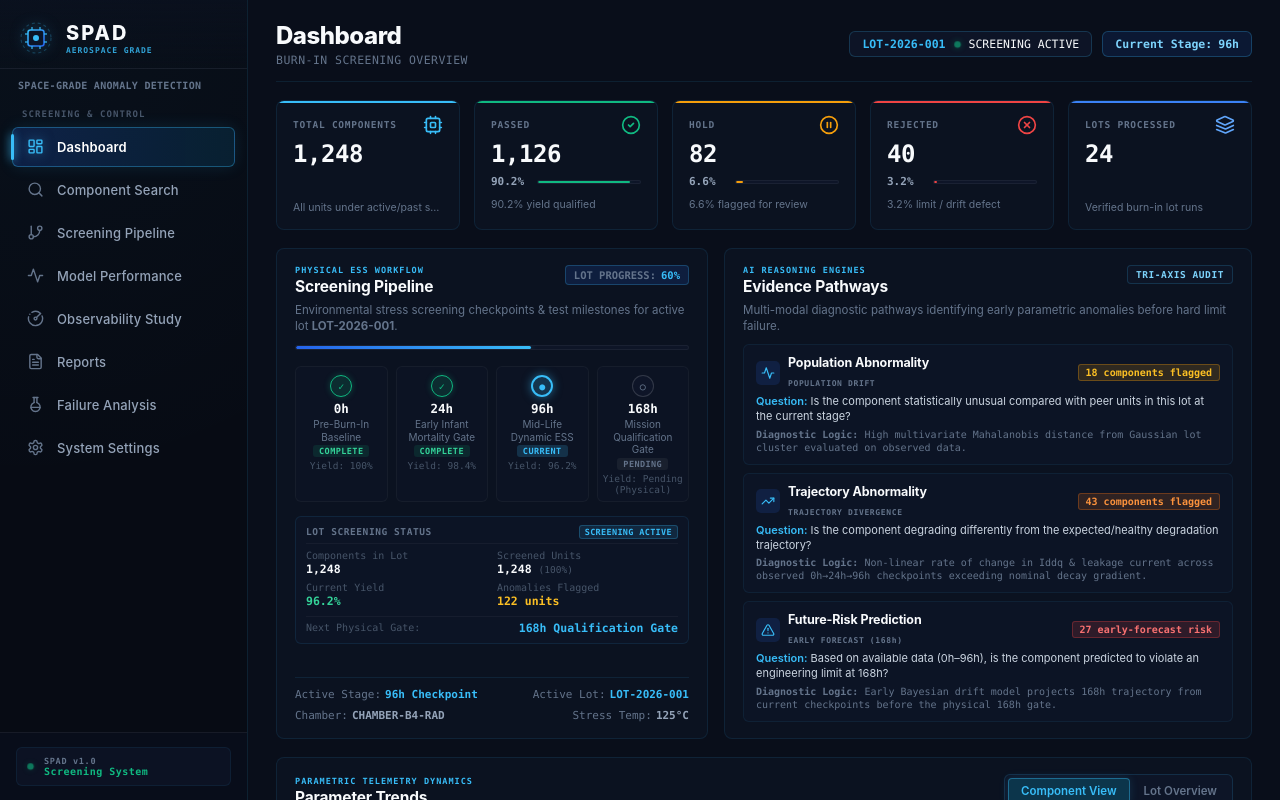
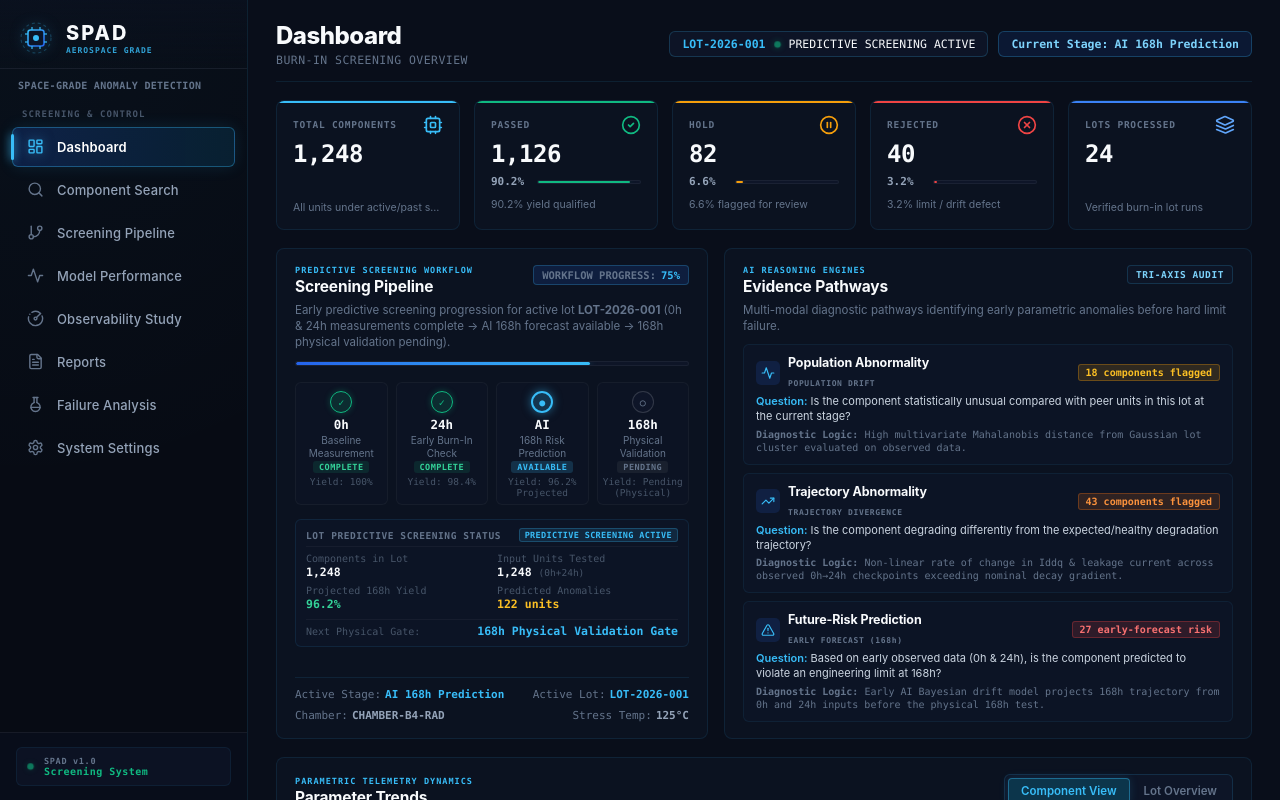
Before and after one commit to mohith-reddy18/SIH26-SPAD, a React (Vite) app: page / in a window 1280 px wide. Shown: the top 800 px of the page. Built offline with nearby package versions, Linux system fonts and the light colour scheme.

Commit message:
remodeling screening pipeline

```diff
--- a/src/components/dashboard/ScreeningPipeline.jsx
+++ b/src/components/dashboard/ScreeningPipeline.jsx
@@ -10,18 +10,18 @@ export default function ScreeningPipeline({
       {/* 1. Card Header */}
       <div className="spad-card-header">
         <div className="spad-card-title-group">
-          <span className="spad-card-section-label">PHYSICAL ESS WORKFLOW</span>
+          <span className="spad-card-section-label">PREDICTIVE SCREENING WORKFLOW</span>
           <h2 className="spad-card-title">Screening Pipeline</h2>
         </div>
         <div className="spad-progress-pill">
-          <span className="spad-progress-label">LOT PROGRESS:</span>
+          <span className="spad-progress-label">WORKFLOW PROGRESS:</span>
           <span className="spad-progress-val">{context.currentProgressPercent}%</span>
         </div>
       </div>
 
       {/* 2. Description */}
       <p className="spad-card-desc">
-        Environmental stress screening checkpoints &amp; test milestones for active lot <strong>{context.lotId}</strong>.
+        Early predictive screening progression for active lot <strong>{context.lotId}</strong> (0h &amp; 24h measurements complete &rarr; AI 168h forecast available &rarr; 168h physical validation pending).
       </p>
 
       {/* 3. Progress Bar Gauge */}
@@ -37,24 +37,24 @@ export default function ScreeningPipeline({
         />
       </div>
 
-      {/* 4. Horizontal 4-Stage Timeline */}
+      {/* 4. Horizontal 4-Stage Timeline (Inputs -> AI Prediction -> Physical Validation) */}
       <div className="spad-timeline-container">
         {stages.map((stage) => {
           const isComplete = stage.status === 'complete';
-          const isCurrent = stage.status === 'current';
+          const isAvailable = stage.status === 'available' || stage.status === 'current';
 
           let statusClass = 'stage-pending';
           let statusSymbol = '○';
-          let statusText = 'Pending';
+          let statusText = stage.badge || 'Pending';
 
           if (isComplete) {
             statusClass = 'stage-complete';
             statusSymbol = '✓';
-            statusText = 'Complete';
-          } else if (isCurrent) {
-            statusClass = 'stage-current';
+            statusText = stage.badge || 'Complete';
+          } else if (isAvailable) {
+            statusClass = 'stage-available';
             statusSymbol = '●';
-            statusText = 'Current';
+            statusText = stage.badge || 'Available';
           }
 
           return (
@@ -73,11 +73,11 @@ export default function ScreeningPipeline({
         })}
       </div>
 
-      {/* 5. Lot Screening Status (Meaningful Lot-Level Metrics) */}
+      {/* 5. Lot Screening Status (Meaningful Lot-Level Predictive Metrics) */}
       <div className="spad-lot-status-box">
         <div className="spad-lot-status-header">
-          <span className="spad-lot-status-title">LOT SCREENING STATUS</span>
-          <span className="spad-lot-status-badge">{context.lotStatus || 'SCREENING ACTIVE'}</span>
+          <span className="spad-lot-status-title">LOT PREDICTIVE SCREENING STATUS</span>
+          <span className="spad-lot-status-badge">{context.lotStatus || 'PREDICTIVE SCREENING ACTIVE'}</span>
         </div>
         <div className="spad-lot-status-grid">
           <div className="spad-lot-stat-item">
@@ -85,20 +85,20 @@ export default function ScreeningPipeline({
             <span className="spad-lot-stat-v">{context.totalUnits ? context.totalUnits.toLocaleString() : '1,248'}</span>
           </div>
           <div className="spad-lot-stat-item">
-            <span className="spad-lot-stat-k">Screened Units</span>
-            <span className="spad-lot-stat-v">{context.screenedUnits ? context.screenedUnits.toLocaleString() : '1,248'} <span className="spad-lot-stat-sub">(100%)</span></span>
+            <span className="spad-lot-stat-k">Input Units Tested</span>
+            <span className="spad-lot-stat-v">{context.screenedUnits ? context.screenedUnits.toLocaleString() : '1,248'} <span className="spad-lot-stat-sub">(0h+24h)</span></span>
           </div>
           <div className="spad-lot-stat-item">
-            <span className="spad-lot-stat-k">Current Yield</span>
+            <span className="spad-lot-stat-k">Projected 168h Yield</span>
             <span className="spad-lot-stat-v status-yield">{context.currentYield || '96.2%'}</span>
           </div>
           <div className="spad-lot-stat-item">
-            <span className="spad-lot-stat-k">Anomalies Flagged</span>
+            <span className="spad-lot-stat-k">Predicted Anomalies</span>
             <span className="spad-lot-stat-v status-anom">{context.anomaliesDetected || '122'} units</span>
           </div>
           <div className="spad-lot-stat-item spad-lot-stat-span">
             <span className="spad-lot-stat-k">Next Physical Gate:</span>
-            <span className="spad-lot-stat-v highlight">{context.nextGate || '168h Qualification Gate'}</span>
+            <span className="spad-lot-stat-v highlight">{context.nextGate || '168h Physical Validation Gate'}</span>
           </div>
         </div>
       </div>
@@ -107,7 +107,7 @@ export default function ScreeningPipeline({
       <div className="spad-pipeline-meta">
         <div className="spad-meta-item">
           <span className="spad-meta-k">Active Stage:</span>
-          <span className="spad-meta-v highlight">{context.currentStage} Checkpoint</span>
+          <span className="spad-meta-v highlight">{context.currentStage}</span>
         </div>
         <div className="spad-meta-item">
           <span className="spad-meta-k">Active Lot:</span>
--- a/src/data/mockData.js
+++ b/src/data/mockData.js
@@ -6,9 +6,9 @@
 // 1. Active Screening Lot Context
 export const mockScreeningContext = {
   lotId: 'LOT-2026-001',
-  lotStatus: 'SCREENING ACTIVE',
-  currentStage: '96h',
-  currentProgressPercent: 60,
+  lotStatus: 'PREDICTIVE SCREENING ACTIVE',
+  currentStage: 'AI 168h Prediction',
+  currentProgressPercent: 75,
   startTime: '2026-09-12T08:00:00Z',
   temperature: '125°C',
   chamberId: 'CHAMBER-B4-RAD',
@@ -17,7 +17,7 @@ export const mockScreeningContext = {
   screenedUnits: 1248,
   currentYield: '96.2%',
   anomaliesDetected: 122,
-  nextGate: '168h Qualification Gate',
+  nextGate: '168h Physical Validation Gate',
 };
 
 // 2. Parameter Specifications & Nominal Engineering References
@@ -505,45 +505,49 @@ export const mockSummaryStats = {
   lotsProcessed: 24,
 };
 
-// 5. Burn-In Timeline Pipeline Stages (Physical ESS Workflow)
+// 5. Predictive Screening Pipeline Stages (0h + 24h Inputs -> AI 168h Prediction -> 168h Physical Validation)
 export const mockPipelineStages = [
   {
     id: 'stage-0h',
     timeLabel: '0h',
-    name: 'Pre-Burn-In Baseline',
+    name: 'Baseline Measurement',
+    category: 'INPUT MEASUREMENT',
     status: 'complete',
     badge: 'Complete',
-    description: 'Initial room & high-temp parametric baseline physical screening completed.',
+    description: 'Initial room & high-temp physical baseline screening completed.',
     completedAt: '2026-09-12 10:30',
     sampleYield: '100%',
   },
   {
     id: 'stage-24h',
     timeLabel: '24h',
-    name: 'Early Infant Mortality Gate',
+    name: 'Early Burn-In Check',
+    category: 'INPUT MEASUREMENT',
     status: 'complete',
     badge: 'Complete',
-    description: 'Early thermal stress checkpoint & quick-drift physical screening verified.',
+    description: 'Early thermal stress physical checkpoint verified; quick-drift input data acquired.',
     completedAt: '2026-09-13 10:30',
     sampleYield: '98.4%',
   },
   {
-    id: 'stage-96h',
-    timeLabel: '96h',
-    name: 'Mid-Life Dynamic ESS',
-    status: 'current',
-    badge: 'Current',
-    description: 'Active dynamic trajectory estimation; early 168h AI risk forecast generated.',
-    completedAt: null,
-    sampleYield: '96.2%',
+    id: 'stage-ai',
+    timeLabel: 'AI',
+    name: '168h Risk Prediction',
+    category: 'AI PREDICTION',
+    status: 'available',
+    badge: 'Available',
+    description: 'Early AI Bayesian drift model forecasts 168h trajectory and limit breaches from 0h+24h inputs.',
+    completedAt: '2026-09-13 11:00',
+    sampleYield: '96.2% Projected',
   },
   {
     id: 'stage-168h',
     timeLabel: '168h',
-    name: 'Mission Qualification Gate',
+    name: 'Physical Validation',
+    category: 'PHYSICAL VALIDATION',
     status: 'pending',
     badge: 'Pending',
-    description: 'Final MIL-STD-883 class-S physical qualification test (Physical measurement pending; early AI forecast available).',
+    description: 'Actual MIL-STD-883 physical qualification test executed later to validate predictions.',
     completedAt: null,
     sampleYield: 'Pending (Physical)',
   },
@@ -567,17 +571,17 @@ export const mockEvidencePathways = [
     question: 'Is the component degrading differently from the expected/healthy degradation trajectory?',
     flaggedCount: 43,
     severity: 'high',
-    diagnostic: 'Non-linear rate of change in Iddq & leakage current across observed 0h→24h→96h checkpoints exceeding nominal decay gradient.',
+    diagnostic: 'Non-linear rate of change in Iddq & leakage current across observed 0h→24h checkpoints exceeding nominal decay gradient.',
     primaryMetric: '43 components flagged',
     statusTag: 'TRAJECTORY DIVERGENCE',
   },
   {
     id: 'future-risk-prediction',
     title: 'Future-Risk Prediction',
-    question: 'Based on available data (0h–96h), is the component predicted to violate an engineering limit at 168h?',
+    question: 'Based on early observed data (0h & 24h), is the component predicted to violate an engineering limit at 168h?',
     flaggedCount: 27,
     severity: 'critical',
-    diagnostic: 'Early Bayesian drift model projects 168h trajectory from current checkpoints before the physical 168h gate.',
+    diagnostic: 'Early AI Bayesian drift model projects 168h trajectory from 0h and 24h inputs before the physical 168h test.',
     primaryMetric: '27 early-forecast risk',
     statusTag: 'EARLY FORECAST (168h)',
   },
--- a/src/pages/Dashboard.css
+++ b/src/pages/Dashboard.css
@@ -446,7 +446,8 @@
   box-shadow: 0 0 6px rgba(16, 185, 129, 0.3);
 }
 
-.stage-current .spad-node-marker {
+.stage-current .spad-node-marker,
+.stage-available .spad-node-marker {
   background: rgba(56, 189, 248, 0.2);
   border: 2px solid #38bdf8;
   color: #38bdf8;
@@ -500,7 +501,8 @@
   color: #34d399;
 }
 
-.spad-node-badge.stage-current {
+.spad-node-badge.stage-current,
+.spad-node-badge.stage-available {
   background: rgba(56, 189, 248, 0.18);
   color: #38bdf8;
 }
--- a/src/pages/ScreeningPipeline.jsx
+++ b/src/pages/ScreeningPipeline.jsx
@@ -6,17 +6,17 @@ export default function ScreeningPipeline() {
       <header className="spad-page-header">
         <div className="spad-page-title-row">
           <h1 className="spad-page-title">Screening Pipeline</h1>
-          <span className="spad-page-tag">PHYSICAL ESS WORKFLOW</span>
+          <span className="spad-page-tag">PREDICTIVE SCREENING WORKFLOW</span>
         </div>
         <p className="spad-page-description">
-          Multi-checkpoint physical burn-in &amp; environmental stress screening tracking across 0h, 24h, 96h (Current), and 168h (Physical test pending).
+          Early predictive burn-in screening workflow: 0h &amp; 24h baseline physical measurements (Complete) &rarr; AI 168h Risk Prediction (Available) &rarr; 168h Physical Validation (Pending).
         </p>
       </header>
 
       <div className="spad-page-placeholder">
-        <div className="spad-placeholder-badge">MODULE: PHYSICAL SCREENING PIPELINE (03)</div>
+        <div className="spad-placeholder-badge">MODULE: PREDICTIVE SCREENING PIPELINE (03)</div>
         <p className="spad-placeholder-text">
-          Physical ESS chamber progression, lot checkpoints (0h–96h completed/current, 168h physical gate pending), and chamber environmental telemetry.
+          Predictive screening progression, early lot input telemetry (0h &amp; 24h physical measurements), early AI 168h forecast model outputs, and later physical qualification gate tracking.
         </p>
       </div>
     </div>
```
